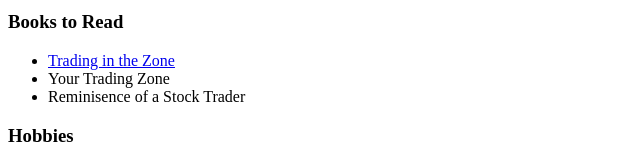
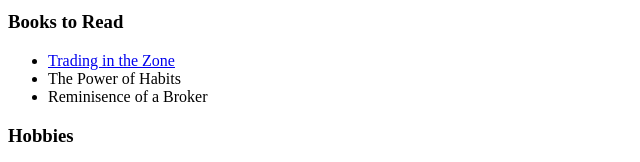
Before and after one commit to SKSgemini202/CV, a plain HTML site: page index.html in a window 1280 px wide. Shown: the part 583-745 px from the top of the page, 0-640 px from the left. Drawn offline with Linux system fonts and the light colour scheme.

Commit message:
Add files via upload

```diff
--- a/index.html
+++ b/index.html
@@ -16,7 +16,7 @@
     <p>I have completed my Graduation in Electrical Engineering.I pursue Website development
     as a hobby and what to learn and grow in the same.
     I will become a Website Developer in 2021</p>
-    <h4> <a href=" Contact.html ">Contact Me</a> </h4>
+    <h4> <a href="Contact.html">Contact Me</a> </h4>
     <hr size="2"noshade/>
     <h3>Education</h3>
        <table  cellspacing="10">
@@ -49,8 +49,8 @@
     <h3>Books to Read</h3>
      <ul>
       <li><a href="https://www.amazon.in/Trading-Zone-Confidence-Discipline-Attitude/dp/0735201447">Trading in the Zone</a> </li>
-      <li>Your Trading Zone</li>
-      <li>Reminisence of a Stock Trader</li>
+      <li>The Power of Habits</li>
+      <li>Reminisence of a Broker</li>
      </ul>
     <h3>Hobbies</h3>
      <ol>
```
